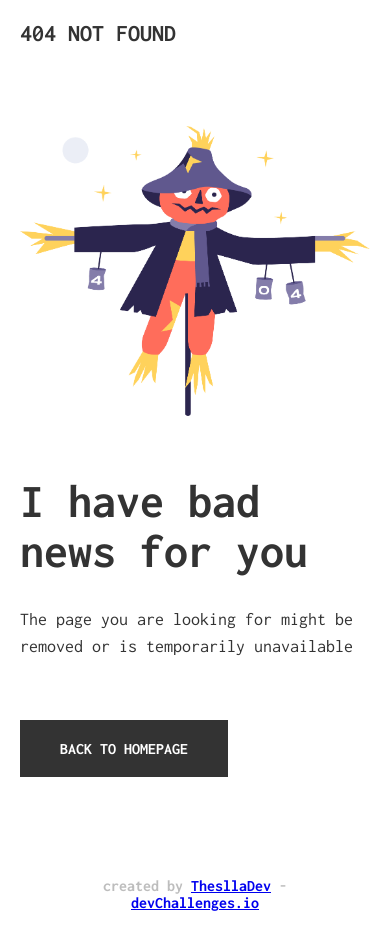
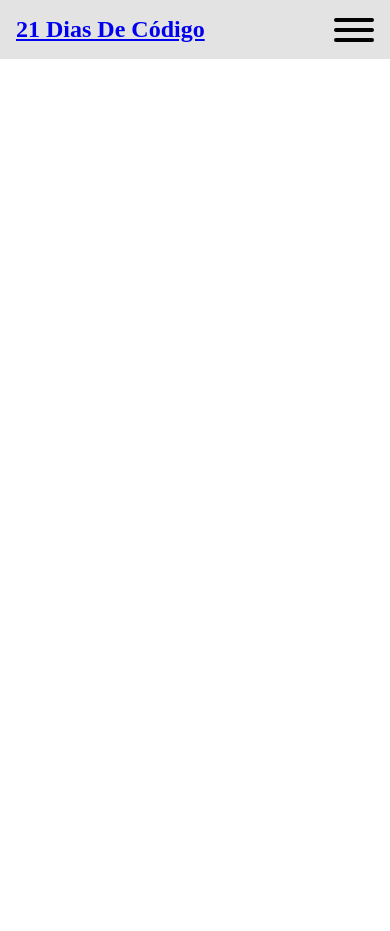
Before and after one commit to ThesllaDev/21diasdecodigo, a Next.js app: page /challenges/challenge-13 in a window 390 px wide. Before the commit this address had no page. After the commit the page ends 844 px from the top, so only its background shows below. Built offline with nearby package versions, Linux system fonts and the light colour scheme.

Commit message:
💄✨Feat: challenge 13 - nav bar menu responsive

```diff
--- /dev/null
+++ b/pages/challenges/challenge-13/challenge-13.scss
@@ -0,0 +1,92 @@
+@use "../../../styles/mixins" as mix;
+
+.navbar {
+  position: sticky;
+
+  .nav {
+    align-items: center;
+    background: #e3e3e3;
+    display: flex;
+    justify-content: space-between;
+    padding: 16px;
+
+    &__menu-bar {
+      cursor: pointer;
+      display: flex;
+      flex-direction: column;
+      row-gap: 6px;
+
+      div {
+        width: 40px;
+        height: 4px;
+        background: #030303;
+        border-radius: 2px;
+      }
+    }
+
+    &__menu-list {
+      background: #e3e3e3;
+      display: flex;
+      flex-direction: column;
+      font-size: 1.2rem;
+      min-height: calc(100vh - 60px);
+      padding: 24px 16px;
+      position: fixed;
+      right: -288px;
+      row-gap: 24px;
+      transition: all 0.2s;
+      top: 60px;
+      width: 288px;
+
+      &.active {
+        right: 0;
+      }
+    }
+
+    &__link {
+      font-size: 18px;
+      position: relative;
+      transition: all 0.2s;
+
+      &:hover {
+        font-weight: bold;
+      }
+
+      .active {
+        font-weight: bold;
+      }
+    }
+  }
+}
+
+@media screen and (min-width: 768px) {
+  .nav .nav__menu-bar {
+    display: none;
+  }
+
+  .nav .nav__menu-list {
+    column-gap: 24px;
+    display: flex;
+    flex-direction: row;
+    position: unset;
+    min-height: fit-content;
+    width: fit-content;
+
+    &__link {
+      position: relative;
+      &::before {
+        background: #f3f3f3;
+        bottom: -16px;
+        content: "";
+        height: 6px;
+        position: absolute;
+        left: 0;
+        transition: all 0.2s;
+        width: 0%;
+      }
+      &:hover::before {
+        width: 100%;
+      }
+    }
+  }
+}
--- /dev/null
+++ b/pages/challenges/challenge-13/components/NavItem.jsx
@@ -0,0 +1,15 @@
+import Link from "next/link";
+
+export default function NavItem({ href, text, active }) {
+  return (
+    <Link href={href}>
+      <a
+        className={`
+				nav__link ${active ? "active" : ""}
+			`}
+      >
+        {text}
+      </a>
+    </Link>
+  );
+}
--- /dev/null
+++ b/pages/challenges/challenge-13/index.jsx
@@ -0,0 +1,60 @@
+import { useState } from "react";
+
+import Link from "next/link";
+
+import NavItem from "./components/NavItem";
+
+const MENU_LIST = [
+  {
+    text: "About",
+    href: "/",
+  },
+  {
+    text: "Projects",
+    href: "/projects",
+  },
+];
+
+export default function NavBar() {
+  const [navActive, setNavActive] = useState(false);
+  const [activeIdx, setActiveIdx] = useState(0);
+
+  return (
+    <>
+      <header className="navbar">
+        <nav className="nav">
+          <Link href={"/"}>
+            <a onClick={() => setActiveIdx(0)}>
+              <h1 className="logo">21 Dias De Código</h1>
+            </a>
+          </Link>
+
+          <div
+            onClick={() => setNavActive(!navActive)}
+            className="nav__menu-bar"
+          >
+            <div></div>
+            <div></div>
+            <div></div>
+          </div>
+
+          <div className={` ${navActive ? "active" : ""} nav__menu-list`}>
+            {MENU_LIST.map((menu, idx) => {
+              return (
+                <div
+                  onClick={() => {
+                    setActiveIdx(idx);
+                    setNavActive(false);
+                  }}
+                  key={menu.text}
+                >
+                  <NavItem active={activeIdx === idx} {...menu} />
+                </div>
+              );
+            })}
+          </div>
+        </nav>
+      </header>
+    </>
+  );
+}
--- a/styles/_base.scss
+++ b/styles/_base.scss
@@ -1,4 +1,5 @@
 @use "./reset";
+@use "../pages/challenges/challenge-13/challenge-13.scss";
 
 html {
   scroll-behavior: smooth;
```
